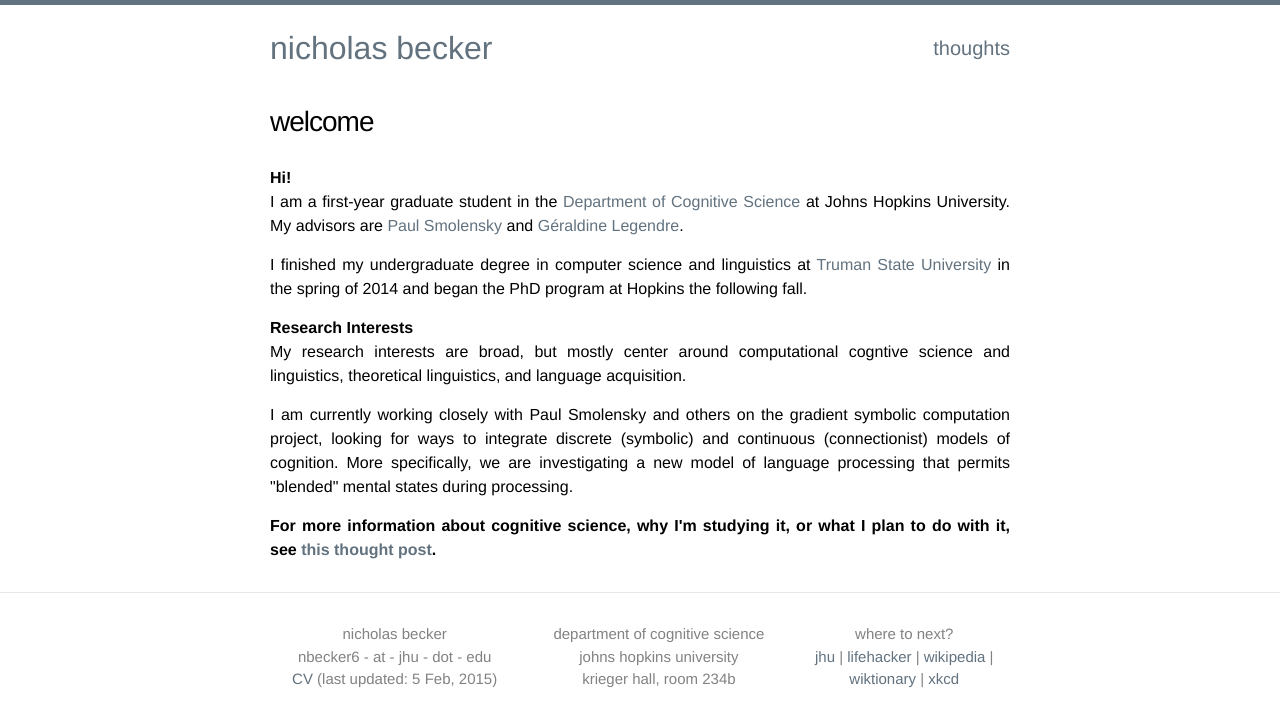
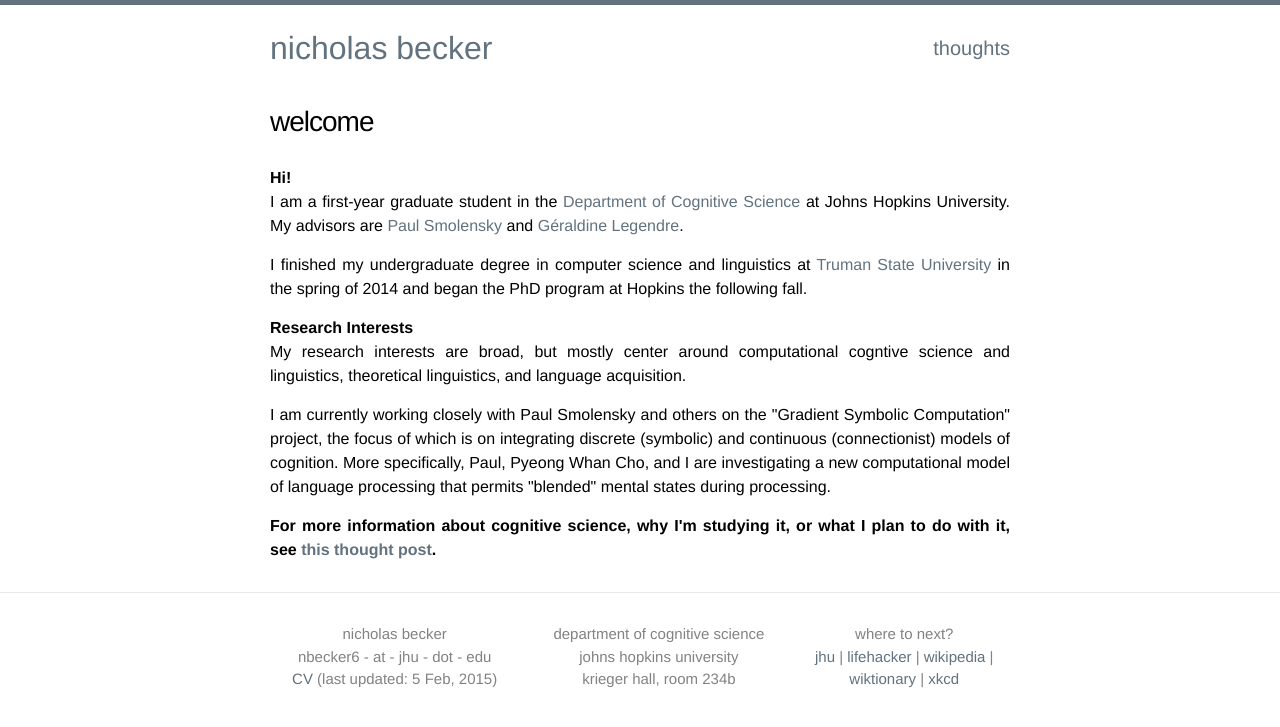
Before and after one commit to nrbecker/nrbecker.github.io, a Jekyll site: the page built from index.html, in a window 1280 px wide. Shown: the top 727 px of the page. Built offline with Jekyll 4.4.1, drawn with Linux system fonts in a browser that asks for light colours.

Commit message:
modify wording on home page

```diff
--- a/index.html
+++ b/index.html
@@ -17,7 +17,7 @@ layout: default
   <strong>Research Interests</strong>
   <p>My research interests are broad, but mostly center around computational cogntive science and linguistics, theoretical linguistics, and language acquisition.</p>
 
-  <p>I am currently working closely with Paul Smolensky and others on the gradient symbolic computation project, looking for ways to integrate discrete (symbolic) and continuous (connectionist) models of cognition. More specifically, we are investigating a new model of language processing that permits "blended" mental states during processing.</p>
+  <p>I am currently working closely with Paul Smolensky and others on the "Gradient Symbolic Computation" project, the focus of which is on integrating discrete (symbolic) and continuous (connectionist) models of cognition. More specifically, Paul, Pyeong Whan Cho, and I are investigating a new computational model of language processing that permits "blended" mental states during processing.</p>
 
   <strong>For more information about cognitive science, why I'm studying it, or what I plan to do with it, see <a href="uncategorized/2015/01/11/on-cognitive-science.html">this thought post</a>.</strong>
 
```
